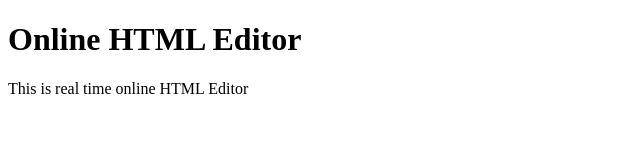
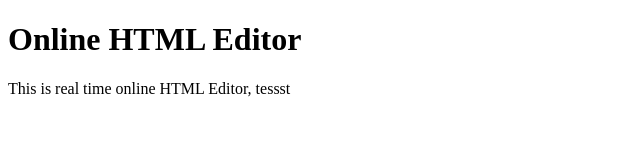
Before and after one commit to ngochuyen1303/ngochuyen1303.github.io, a plain HTML site: page index.html in a window 1280 px wide. Shown: the full height of the page, 0-640 px from the left. Drawn offline with Linux system fonts and the light colour scheme.

Commit message:
Update index.html

```diff
--- a/index.html
+++ b/index.html
@@ -5,6 +5,6 @@
 </head>
 <body>
 <h1>Online HTML Editor</h1>
-<div>This is real time online HTML Editor</div>
+<div>This is real time online HTML Editor, tessst</div>
 </body>
 </html>
```
